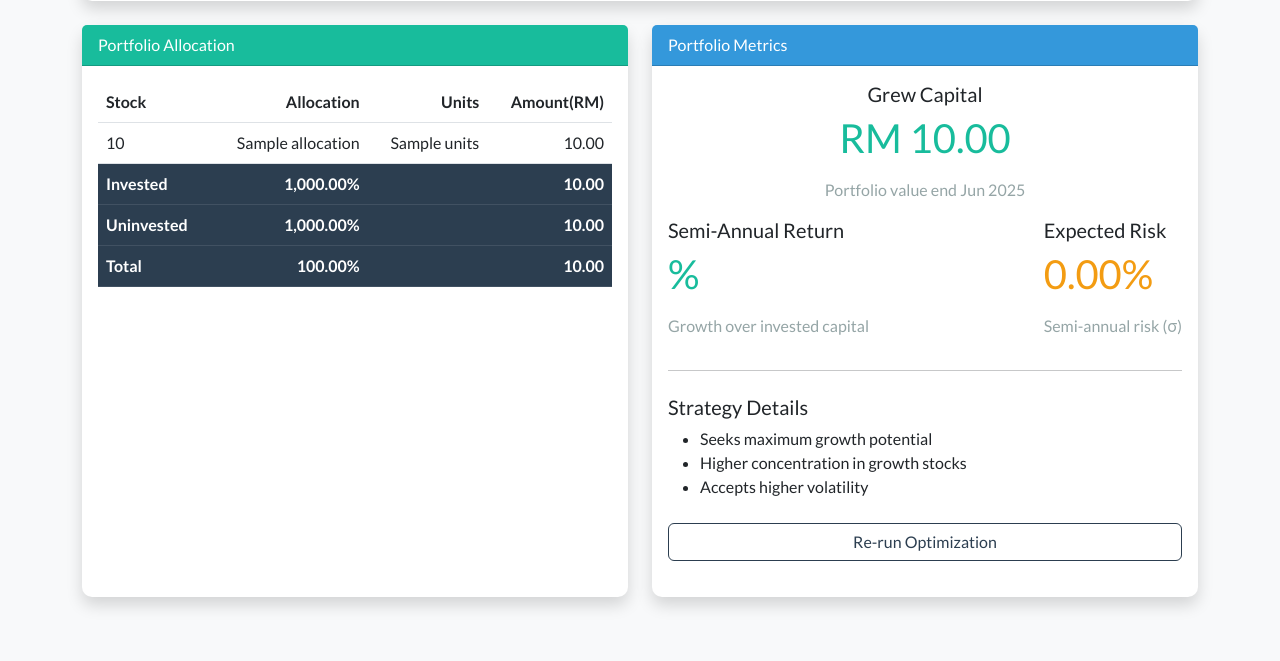
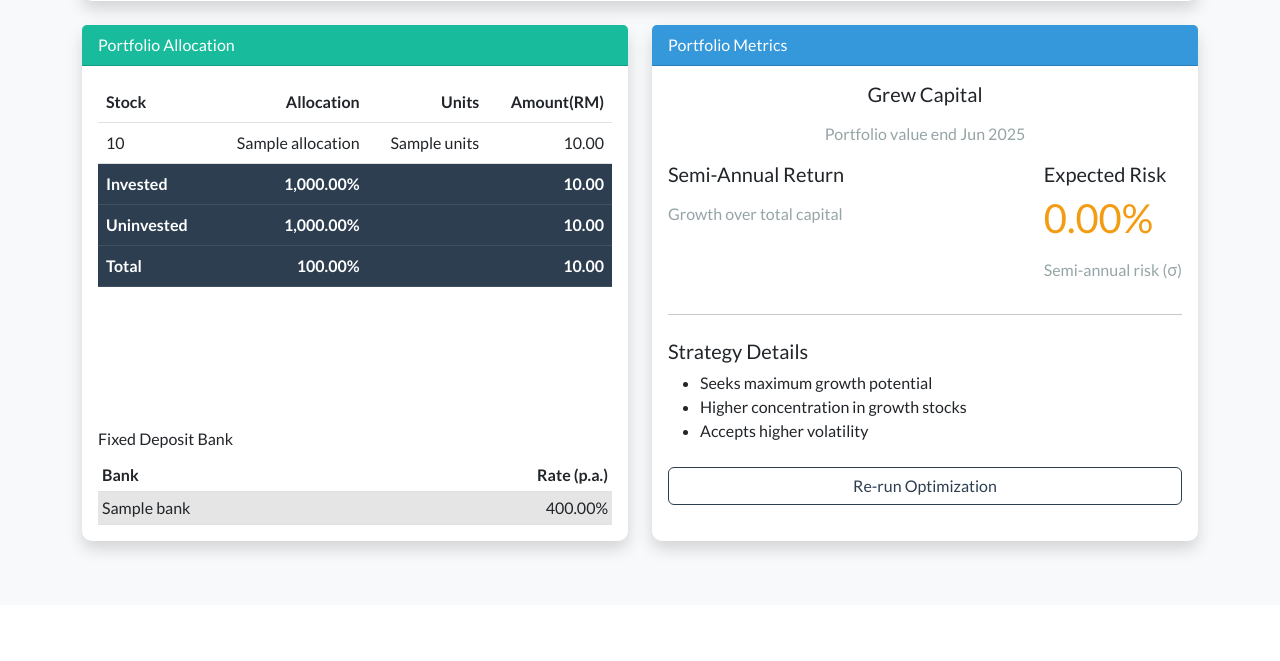
Before and after one commit to oscarseah/portfolioApp, a Flask app: template app/templates/optimize_result.html in a window 1280 px wide. Shown: the part 274-935 px from the top of the page. After the commit the page ends 831 px from the top, so only its background shows below. Run offline with Flask 3, Linux system fonts and the light colour scheme; the template is opened without the code that fills it: most values are stand-ins (such as "Sample title", 1, 10 or a date in 2020); some libraries are stand-ins or nearby versions.

Commit message:
added leftover handling

```diff
--- a/app/portfolio_bp.py
+++ b/app/portfolio_bp.py
@@ -21,6 +21,13 @@ from .portfolio import (
 SNAPSHOT_PATH = 'data/processed/portfolio_snapshot.json'
 LATEST_PRICE_FILE = 'data/processed/stock analysis 2025 FTSE 100 index.xlsx'
 # LATEST_PRICE_FILE = 'data/processed/stock analysis 2025 KLCI 30 index.xlsx'
+
+# Fixed deposit annual interest rates for Malaysian banks
+FD_RATES = {
+    "Maybank": 0.035,      # 3.5% p.a.
+    "CIMB": 0.033,         # 3.3% p.a.
+    "Public Bank": 0.034   # 3.4% p.a.
+}
 
 # Create blueprint
 bp = Blueprint('portfolio_bp', __name__)
@@ -170,7 +177,7 @@ def process_optimization():
         )
 
         # Recompute portfolio metrics using the actual board-lot purchases.
-        actual_risk, grew_capital, semi_return, allocation_details = recompute_metrics(
+        actual_risk, stock_value, stock_return, allocation_details = recompute_metrics(
             allocation_details, invested, stocks_df, snapshot_path=SNAPSHOT_PATH, latest_price_file=LATEST_PRICE_FILE
         )
         allocation_sum = sum(d['amount'] for d in allocation_details) / capital * 100
@@ -179,12 +186,13 @@ def process_optimization():
                                 capital=capital,
                                 strategy=strategy,
                                 allocation_details=allocation_details,
-                                grew_capital=grew_capital,
-                                semi_annual_return=semi_return,
+                                stock_value=stock_value,
+                                stock_return=stock_return,
                                 portfolio_risk=actual_risk,
                                 plot_url=plot_url,
                                 leftover=leftover,
                                 allocation_sum=allocation_sum,
+                                fd_rates=FD_RATES,
                                 )
 
     except Exception as e:
--- a/app/templates/optimize_result.html
+++ b/app/templates/optimize_result.html
@@ -72,6 +72,25 @@
                         </tfoot>
                     </table>
                 </div>
+                <div class="px-3 pb-3">
+                    <label class="form-label mb-2">Fixed Deposit Bank</label>
+                    <table id="fdTable" class="table table-sm table-hover align-middle">
+                        <thead>
+                            <tr>
+                                <th>Bank</th>
+                                <th class="text-end">Rate (p.a.)</th>
+                            </tr>
+                        </thead>
+                        <tbody>
+                            {% for bank, rate in fd_rates.items() %}
+                            <tr class="fd-row" role="button" tabindex="0" data-rate="{{ rate }}">
+                                <td>{{ bank }}</td>
+                                <td class="text-end">{{ (rate * 100)|number_format(2) }}%</td>
+                            </tr>
+                            {% endfor %}
+                        </tbody>
+                    </table>
+                </div>
             </div>
         </div>
 
@@ -83,16 +102,14 @@
                 <div class="card-body">
                     <div class="mb-3 text-center">
                         <h5 class="card-title">Grew Capital</h5>
-                        <p class="display-6 text-success">RM {{ grew_capital|number_format(2) }}</p>
+                        <p id="grew-capital" class="display-6 text-success"></p>
                         <p class="text-muted">Portfolio value end Jun 2025</p>
                     </div>
                     <div class="d-flex justify-content-between mb-3">
                         <div>
                             <h5 class="card-title">Semi-Annual Return</h5>
-                            <p class="display-6 text-success">
-                                {{ (semi_annual_return * 100)|number_format(2) }}%
-                            </p>
-                            <p class="text-muted">Growth over invested capital</p>
+                            <p id="semi-annual-return" class="display-6 text-success"></p>
+                            <p class="text-muted">Growth over total capital</p>
                         </div>
                         <div>
                             <h5 class="card-title">Expected Risk</h5>
@@ -132,4 +149,52 @@
         </div>
     </div>
 </div>
+
+<script>
+    const stockValue = {{ stock_value }};
+    const capital = {{ capital }};
+    const leftover = {{ leftover }};
+
+    let selectedRate = null;
+
+    function formatNumber(num, decimals = 2) {
+        return num.toFixed(decimals).replace(/\B(?=(\d{3})+(?!\d))/g, ',');
+    }
+
+    function updateMetrics() {
+        if (selectedRate === null) return;
+        const fdInterest = leftover * selectedRate / 2; // semi-annual interest
+        const total = stockValue + leftover + fdInterest;
+        const semiReturn = ((total - capital) / capital) * 100;
+
+        document.getElementById('grew-capital').textContent = 'RM ' + formatNumber(total, 2);
+        document.getElementById('semi-annual-return').textContent = formatNumber(semiReturn, 2) + '%';
+    }
+
+    function selectRow(row) {
+        // Clear previous selection
+        document.querySelectorAll('#fdTable .fd-row').forEach(r => r.classList.remove('table-active'));
+        // Mark new selection
+        row.classList.add('table-active');
+
+        // Update state
+        selectedRate = parseFloat(row.dataset.rate);
+        updateMetrics();
+    }
+
+    // Attach handlers
+    document.querySelectorAll('#fdTable .fd-row').forEach(row => {
+        row.addEventListener('click', () => selectRow(row));
+        row.addEventListener('keydown', (e) => {
+            if (e.key === 'Enter' || e.key === ' ') {
+                e.preventDefault();
+                selectRow(row);
+            }
+        });
+    });
+
+    // Initialize with first row selected (if any)
+    const firstRow = document.querySelector('#fdTable .fd-row');
+    if (firstRow) selectRow(firstRow);
+</script>
 {% endblock %}
```
